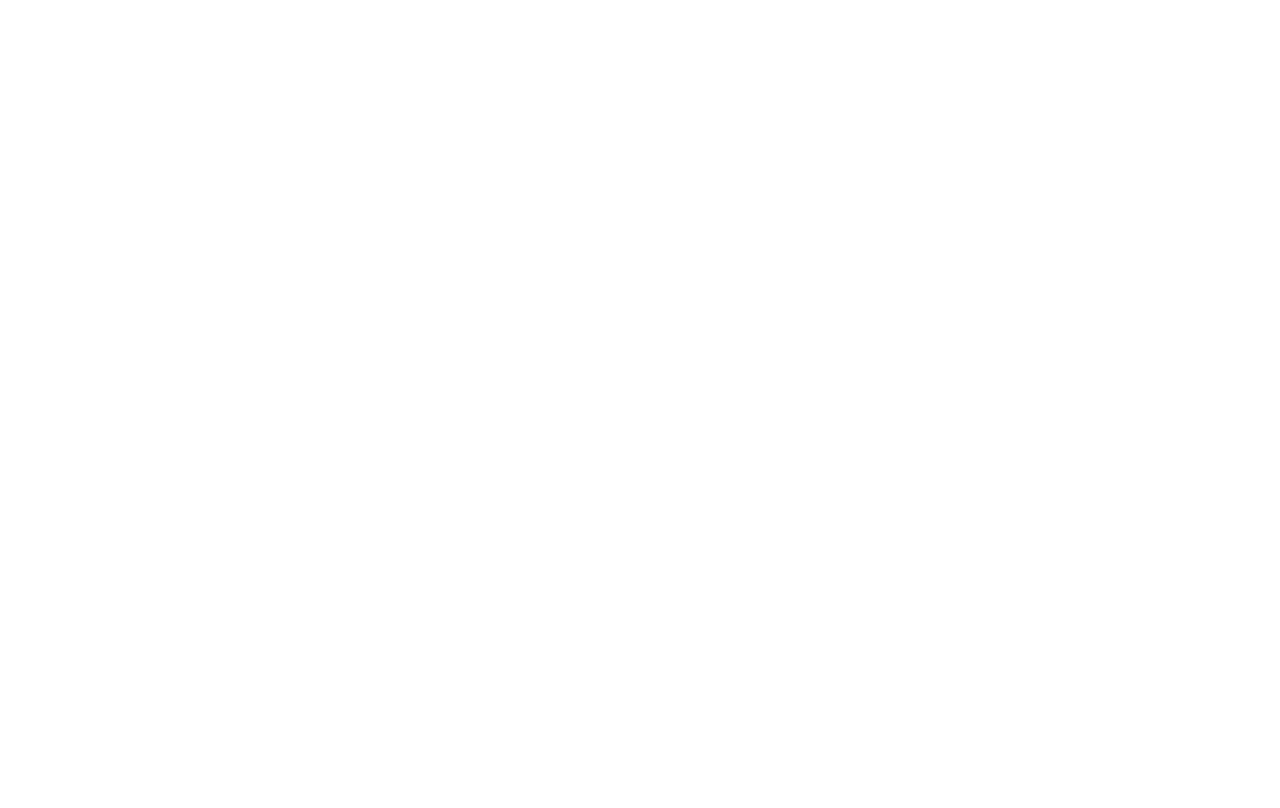
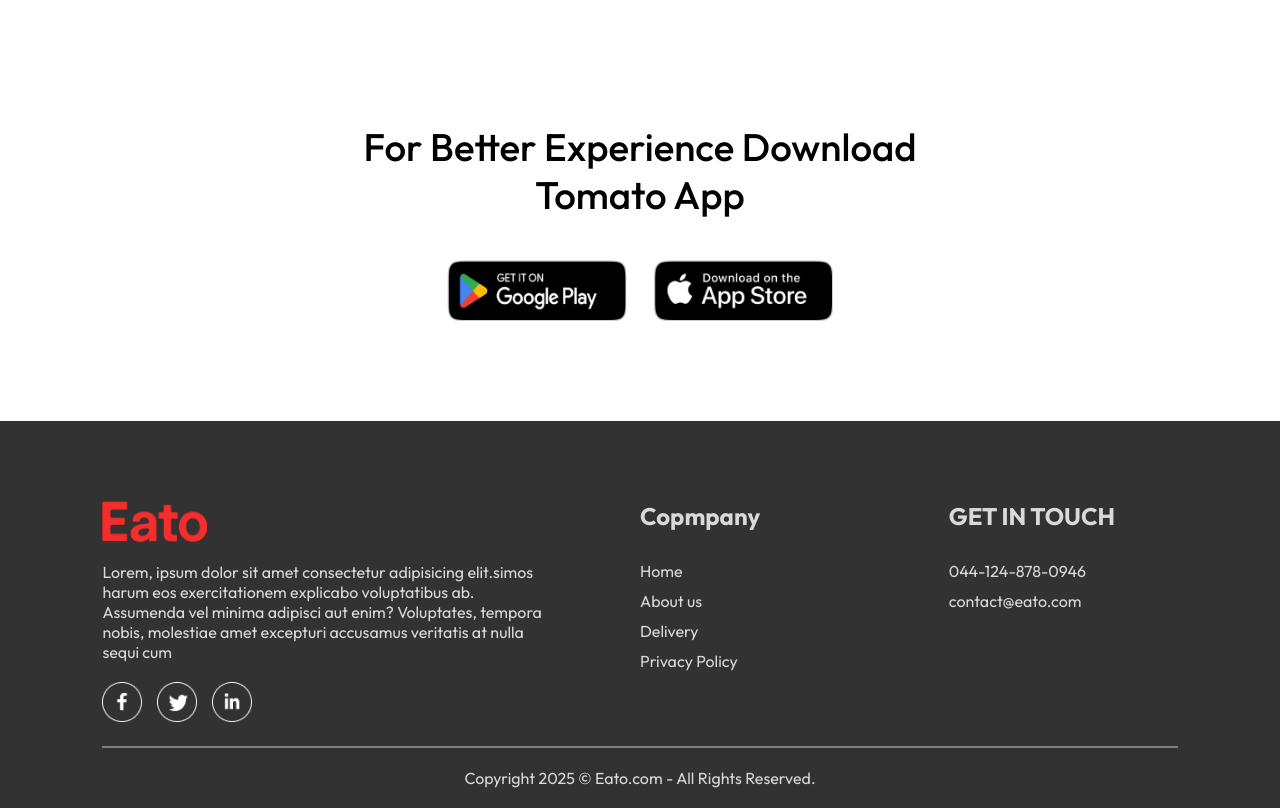
Before and after one commit to kvpradeep-03/Eato, a React (Vite) app: page / in a window 1280 px wide. Shown: the part 5742-6550 px from the top of the page. Before the commit the page ends 5765 px from the top, so only its background shows below. Built offline with nearby package versions, Linux system fonts and the light colour scheme.

Commit message:
created footer & appdownload component

```diff
--- a/src/App.jsx
+++ b/src/App.jsx
@@ -4,18 +4,23 @@
 import Home from './pages/Home/Home'
 import Cart from './pages/Cart/Cart'
 import PlaceOrder from './pages/PlaceOrder/PlaceOrder'
+import Footer from './components/Footer/Footer'
 
 const App = () => {
   return (
-    <div className='App'>
-      <Navbar />
-      <Routes>
-        <Route path='/' element={<Home/>} />
-        <Route path='/cart' element={<Cart/>}/>
-        <Route path='/placeorder' element={<PlaceOrder/>}/>
-      </Routes>
 
-    </div>
+    <>
+      <div className='App'>
+        <Navbar />
+        <Routes>
+          <Route path='/' element={<Home />} />
+          <Route path='/cart' element={<Cart />} />
+          <Route path='/placeorder' element={<PlaceOrder />} />
+        </Routes>
+      </div>
+
+      <Footer />
+    </>
   )
 }
 
--- a/src/FoodDisplay/FoodDisplay.jsx
+++ b/src/FoodDisplay/FoodDisplay.jsx
@@ -10,7 +10,7 @@
         <h2>Top dishes near you</h2>
         <div className="food-display-list">
           {food_list.map((item,index)=>{
-            // checks the category is setted to aall or specific category on the ExploreMenu component
+            // checks the category is setted to all or specific category on the ExploreMenu component
             //  if the category key of the food_list obj matches the selected category it will display the food item (were the category is defined in food_list obj from assets/assets.js)
             // if the category is All it will display all the food items
             if (category === 'All' || category === item.category) {
--- /dev/null
+++ b/src/components/AppDownload/AppDownload.css
@@ -0,0 +1,26 @@
+.app-download {
+    margin: auto auto;
+    margin-top: 100px;
+    font-size: max(3vw, 20px);
+    text-align: center;
+    font-weight: 500;
+}
+
+.app-download-platforms {
+    display: flex;
+    justify-content: center;
+    gap: max(2vw, 10px);
+    margin-top: 40px;
+
+}
+
+.app-download-platforms img {
+    width: max(30vw, 120px);
+    max-width: max(180px);
+    transition: 0.5s;
+    cursor: pointer;
+}
+
+.app-download-platforms img:hover {
+    transform: scale(1.05);
+}
--- /dev/null
+++ b/src/components/AppDownload/AppDownload.jsx
@@ -0,0 +1,17 @@
+import React from 'react'
+import './AppDownload.css'
+import { assets } from '../../assets/assets'
+
+const AppDownload = () => {
+  return (
+    <div className='app-download'>
+        <p>For Better Experience Download <br/> Tomato App</p>
+        <div className="app-download-platforms">
+            <img src={assets.play_store} alt="play_store" />
+            <img src={assets.app_store} alt="app_store" />
+        </div>
+    </div>
+  )
+}
+
+export default AppDownload
--- /dev/null
+++ b/src/components/Footer/Footer.css
@@ -0,0 +1,53 @@
+.footer {
+    color: #d9d9d9;
+    background-color: #323232;
+    display: flex;
+    flex-direction: column;
+    align-items: center;
+    gap: 20px;
+    padding: 20px 8vw;
+    padding-top: 80px;
+    margin-top: 100px;
+}
+
+.footer-content {
+    width: 100%;
+    display: grid;
+    grid-template-columns: 2fr 1fr 1fr;
+    gap: 80px;
+}
+
+.footer-content-right,
+.footer-content-center,
+.footer-content-left {
+    display: flex;
+    flex-direction: column;
+    align-items: start;
+    gap: 20px;
+}
+
+.footer-content-right li,
+.footer-content-center li,
+.footer-content-left li {
+    list-style: none;
+    margin-top: 10px;
+    cursor: pointer;
+}
+
+footer-content-right h2,
+footer-content-center h2 {
+    color: white;
+}
+
+.footer-social-icons img {
+    width: 40px;
+    margin-right: 15px;
+    cursor: pointer;
+}
+
+.footer hr{
+    width: 100%;
+    height: 2px;
+    background-color: grey;
+    border: none;
+}
--- /dev/null
+++ b/src/components/Footer/Footer.jsx
@@ -0,0 +1,41 @@
+import React from 'react'
+import './Footer.css'
+import { assets } from '../../assets/assets'
+
+const Footer = () => {
+  return (
+    <div className="footer">
+        <div className="footer-content">
+            <div className="footer-content-left">
+                  <img src={assets.logo} style={{ width: 105 }} alt="logo" className="logo" />
+                  <p>Lorem, ipsum dolor sit amet consectetur adipisicing elit.simos harum eos exercitationem explicabo voluptatibus ab. Assumenda vel minima adipisci aut enim? Voluptates, tempora nobis, molestiae amet excepturi accusamus veritatis at nulla sequi cum </p>
+                  <div className="footer-social-icons">
+                    <img src={assets.facebook_icon} alt="facebook_icon"/>
+                    <img src={assets.twitter_icon} alt="twitter_icon" />
+                    <img src={assets.linkedin_icon} alt="linkedin_icon" />
+                  </div>
+            </div>
+            <div className="footer-content-center">
+                <h2>Copmpany</h2>
+                <ul>
+                    <li>Home</li>
+                    <li>About us</li>
+                    <li>Delivery</li>
+                    <li>Privacy Policy</li>
+                </ul>
+            </div>
+            <div className="footer-content-right">
+                <h2>GET IN TOUCH</h2>
+                <ul>
+                    <li>044-124-878-0946</li>
+                    <li>contact@eato.com</li>
+                </ul>
+            </div>
+        </div>
+        <hr />
+          <p className="footer-copy-right">Copyright 2025 &copy; Eato.com - All Rights Reserved.</p>
+    </div>
+  )
+}
+
+export default Footer
--- a/src/pages/Home/Home.jsx
+++ b/src/pages/Home/Home.jsx
@@ -3,6 +3,7 @@
 import Header from '../../components/Header/HEader'
 import ExploreMenu from '../../components/ExploreMenu/ExploreMenu'
 import FoodDisplay from '../../FoodDisplay/FoodDisplay'
+import AppDownload from '../../components/AppDownload/AppDownload'
 const Home = () => {
   // category is used to store the selected category from the ExploreMenu component
   // and is passed to the FoodDisplay component to filter the food items based on the selected category
@@ -13,6 +14,7 @@
         <Header/>
         <ExploreMenu category={category} setCategory={setCategory}/>
         <FoodDisplay category={category}/>
+        <AppDownload/>
     </div>
   )
 }
```
